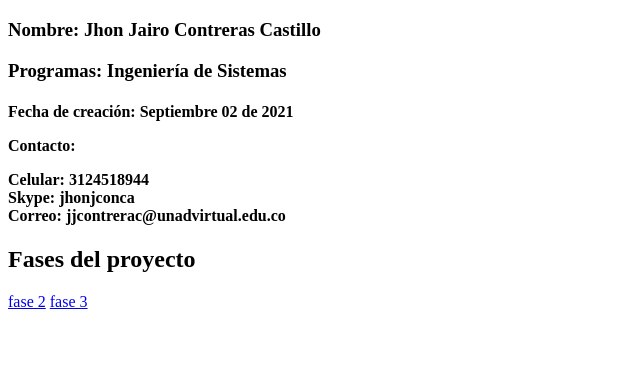
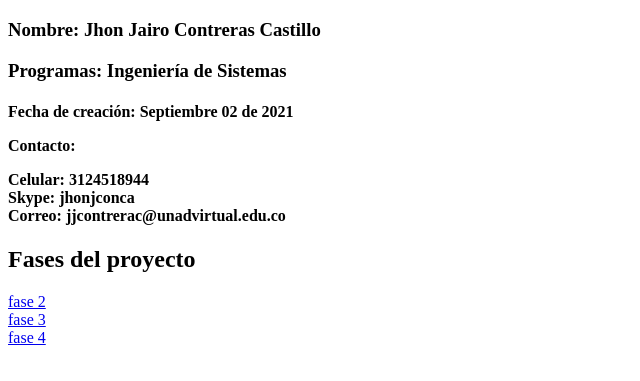
Before and after one commit to jhonjcontreras/DSW-JhonContreras, a plain HTML site: page index.html in a window 1280 px wide. Shown: the part 61-442 px from the top of the page, without its empty margins (0-640 px from the left). Drawn offline with Linux system fonts and the light colour scheme.

Commit message:
Update index.html

```diff
--- a/index.html
+++ b/index.html
@@ -22,8 +22,9 @@
     </h4>
 
     <h2>Fases del proyecto</h2>
-    <a href="fase2/design.html">fase 2</a>
-    <a href="fase3/index.html">fase 3</a>
+    <a href="fase2/design.html">fase 2</a><br>
+    <a href="fase3/index.html">fase 3</a><br>
+    <a href="fase4/index.html">fase 4</a><br>
 
 
 </body>
```
